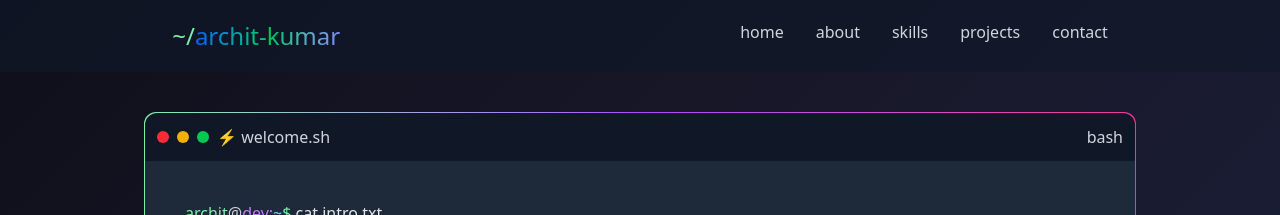
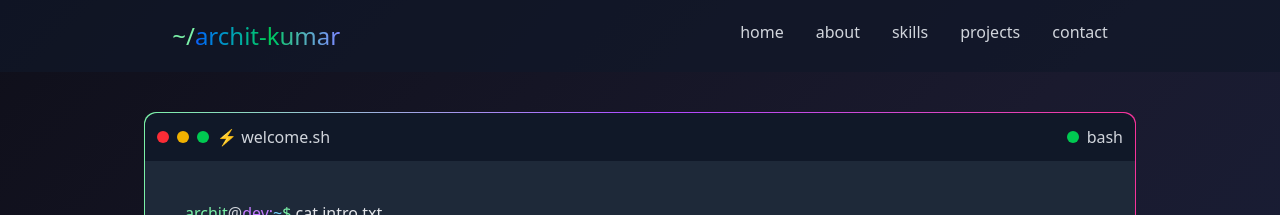
Before and after one commit to Archit314/archit-engineer-portfolio, a React (Vite) app in the folder app_frontend/: page / in a window 1280 px wide. Shown: the top 215 px of the page. Built offline with nearby package versions, Linux system fonts and the light colour scheme.

Commit message:
[Frontend]: Fixes for the Terminal UI

```diff
--- a/app_frontend/src/component/common/Terminal.jsx
+++ b/app_frontend/src/component/common/Terminal.jsx
@@ -10,9 +10,12 @@ function Terminal({children, title, page, header}) {
                     <div className="bg-red-500 w-3 h-3 rounded-full" />
                     <div className="bg-yellow-500 w-3 h-3 rounded-full" />
                     <div className="bg-green-500 w-3 h-3 rounded-full" />
-                    <span className="text-gray-300">{title}</span>
+                        <span className="text-gray-300">{title}</span>
                     </div>
-                    <span className="text-gray-300">bash</span>
+                    <div className='flex gap-2 items-center'>
+                        <div className='bg-green-500 rounded-full w-3 h-3'></div>
+                        <h1 className='text-gray-300'>bash</h1>
+                    </div>
                 </div>
 
                 {/* Body */}
```
